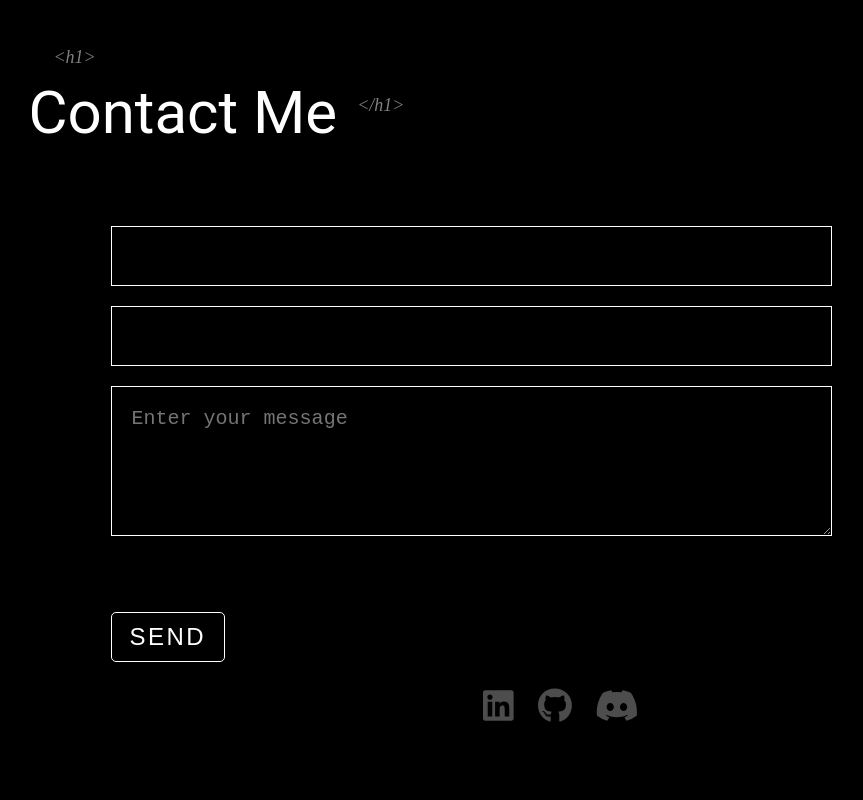
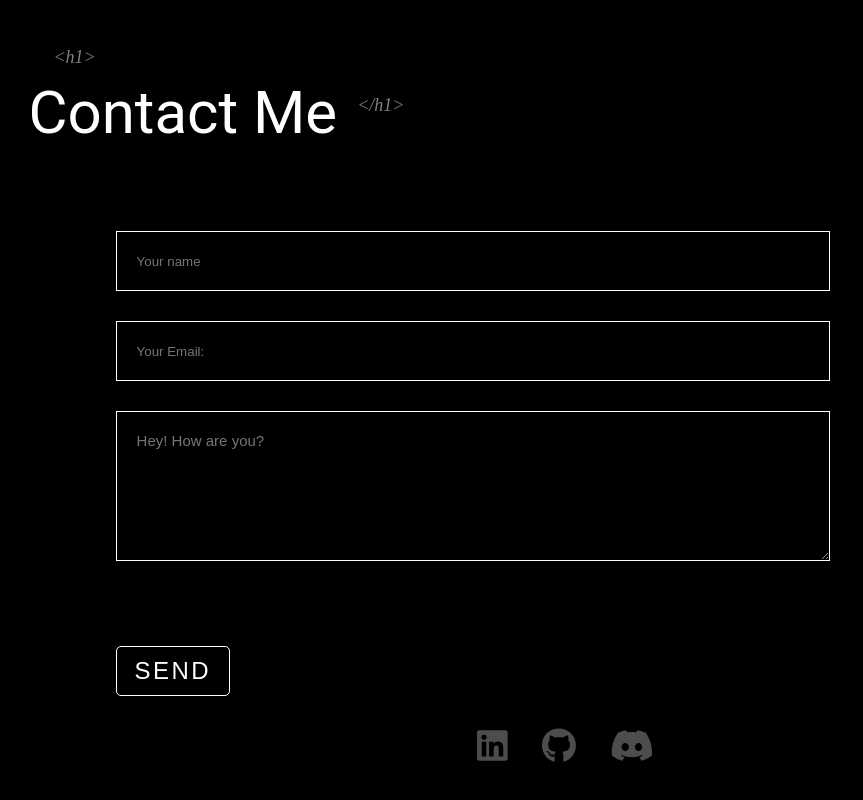
Before and after one commit to nelialanets/Portfolio, a React (Create React App) app: page / in a window 1280 px wide. Shown: the part 1704-2504 px from the top of the page, without its empty margins (114-977 px from the left). Before the commit the page ends 2466 px from the top, so only its background shows below. Built offline with nearby package versions, Linux system fonts and the light colour scheme.

Commit message:
contact form

```diff
--- a/src/components/Contact/ContactForm.js
+++ b/src/components/Contact/ContactForm.js
@@ -41,29 +41,28 @@ export default function ContactForm(){
 
             <div className="text-contact">
             <h1 className="contact-me-h1">Contact Me </h1>
-            {/* <AnimatedLetters
-            letterClass ={letterClass}
-            strArray={[contactArr]}
-            idx={15} /> */}
+
             <div id="first"className="contact-form">
                 <form ref={form} onSubmit={sendEmail}>
                     <ul>
                         <li className="half">
                             <input type="text"
                              name="user_name"
+                             placeholder="Your name"
                              required />
                         </li>
                          <li className="half">
                             <input type="email"
                              name="user_email"
                              required
+                             placeholder="Your Email:"
                               />
                          </li>
                         <li >
                            <textarea
 
                            name="message"
-                           placeholder="Enter your message"
+                           placeholder="Hey! How are you?"
                            required
                            />
                          </li>
--- a/src/components/Contact/contact.scss
+++ b/src/components/Contact/contact.scss
@@ -16,8 +16,8 @@ ul{
 
 
 }
-    li{
-        padding: 5px;
+    li{;
+        padding: 10px;
         list-style: none;
         margin: 0;
         margin-bottom: 10px;
@@ -35,18 +35,23 @@ input[type='email']{
     color: white;
     padding:  0 20px;
     box-sizing: border-box;
+    font-family:Arial;
 }
 textarea{
     width: 70%;
     border: 1px solid white;
     color: azure;
     background-color: black;
+    font-family:Arial;
     height: 40px;
-    font-size: 20px;
+    font-size: 15px;
     padding: 20px;
     min-height: 150px;
     box-sizing: border-box;
 
+}
+.place-holder{
+    font-family:Arial;
 }
 .flat-btn2{
     color: white;
@@ -82,7 +87,7 @@ textarea{
             white-space: nowrap;
             text-transform: uppercase;
             &:hover{
-                border: solid green;
+               border: solid green;
 
             }
 
```
